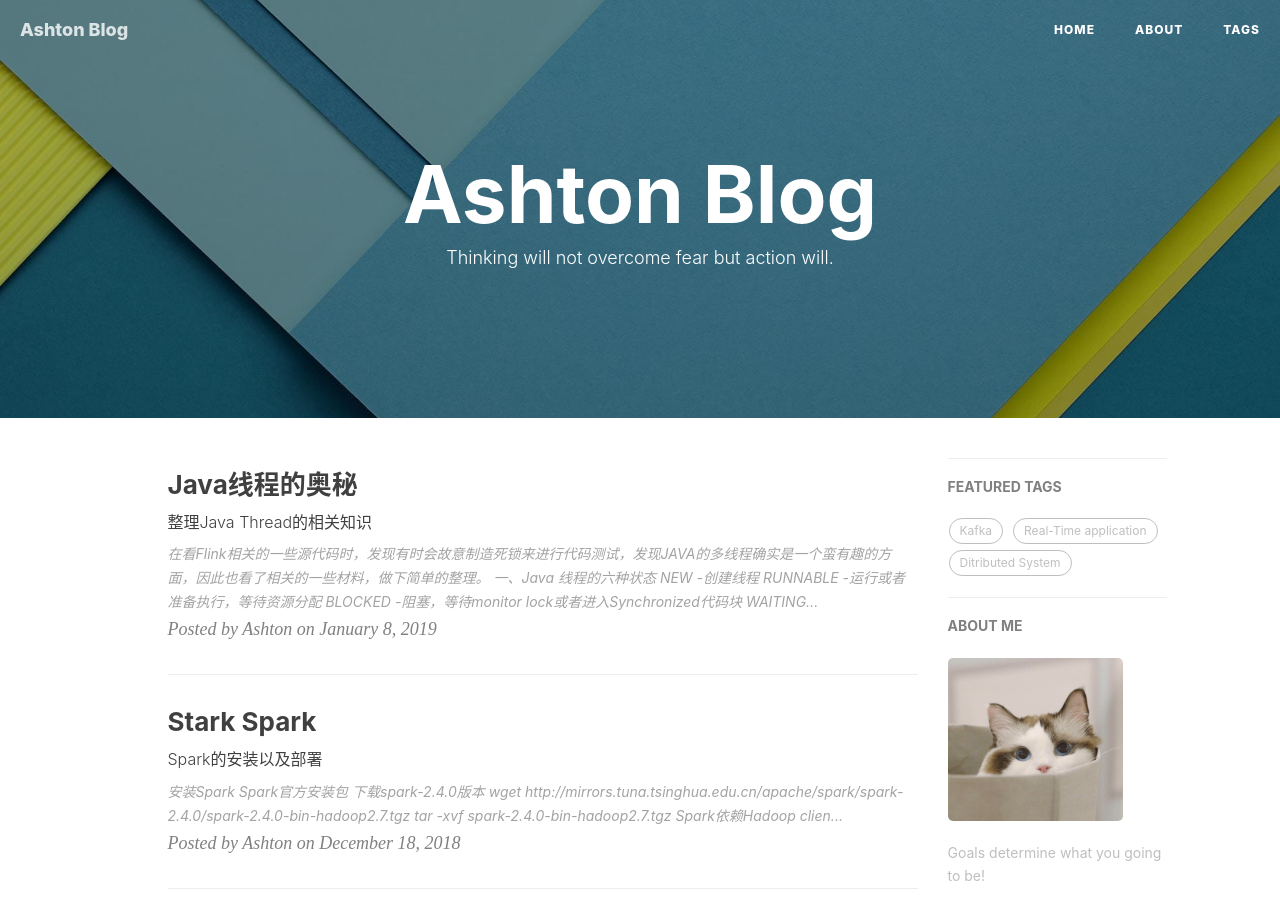
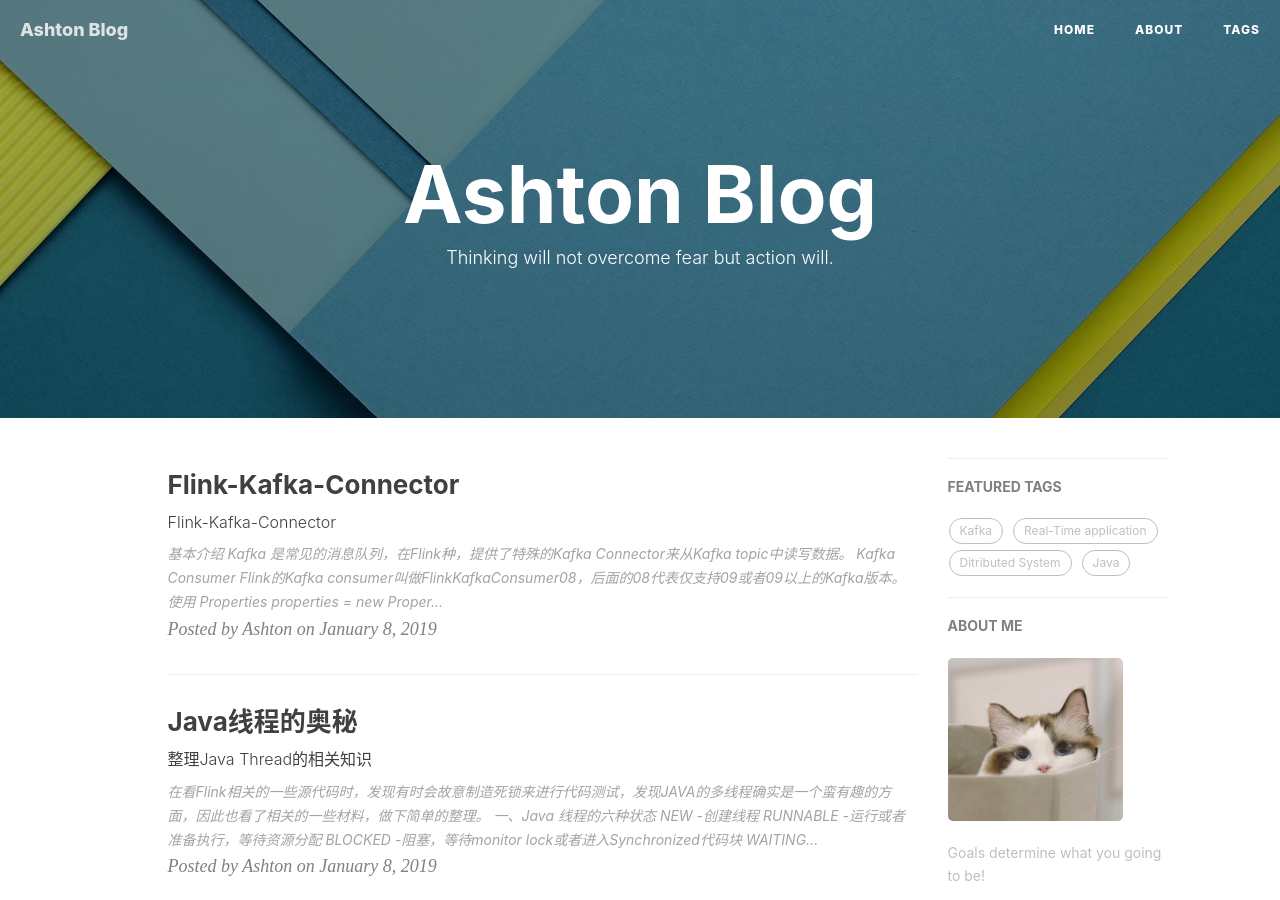
Before and after one commit to ashtongao/ashtongao.github.io, a Jekyll site: the page built from index.html, in a window 1280 px wide and 900 px high. Built offline with Jekyll 4.4.1, drawn with Linux system fonts in a browser that asks for light colours; nearby versions of some CDN libraries; the list of posts is cut into pages by our own code; comment, search, counter and statistics services are not loaded; part of the change alters nothing that is shown.

Commit message:
feat: saved

````diff
--- /dev/null
+++ b/_posts/2019-01-17-Flink-Kafka-Connector.md
@@ -0,0 +1,88 @@
+---
+layout:     post
+title:      Flink-Kafka-Connector
+subtitle:   Flink-Kafka-Connector
+date:       2019-01-08
+author:     Ashton
+header-img: img/post-bg-os-metro.jpg
+catalog: true
+tags:
+    - Flink
+    - Java
+    - kafka
+---
+
+
+## 基本介绍
+
+Kafka 是常见的消息队列，在Flink种，提供了特殊的Kafka Connector来从Kafka topic中读写数据。
+
+## Kafka Consumer
+
+Flink的Kafka consumer叫做FlinkKafkaConsumer08，后面的08代表仅支持09或者09以上的Kafka版本。
+
+使用
+
+```java
+Properties properties = new Properties();
+properties.setProperty("bootstrap.servers", "localhost:9092");
+
+// Kafka 0.8 版本才需要
+properties.setProperty("zookeeper.connect", "localhost:2182");
+properties.setProperty("group.id", "test");
+
+DataStream<String> strem = env.addSource(new FlinkKafkaConsumer08<>("topic", new SimpleStringSchema(), properties));
+```
+
+constructor的参数
+
+1. topic 名称
+2. DeserializationSchema或者KeyedDeserializationSchema用于反序列化Kafka数据
+3. Kafka Comsumer配置
+    * bootstrap.ervers
+    * zookeeper.connect
+    * group.id，是consumer group id
+
+
+## DeserializationSchema
+
+DeserializationSchema 可以让 Flink Kafka Consumer 知道如何将二进制数据转化为Java对象，每一个Kafka消息都会使用反序列化方法`T deserialize(byte[] message)`来解析，从而获得从Kafka中传递过来的值。
+
+`AbstractDeserializationSchema.java` 描述了如何将Java/Scala类型转化为Flink类型，如果需要实现 `vanilla DeserializationSchema`，则需要实现 `getProducedType(...)` 方法
+
+Flink提供了以下的schemas
+
+1. `TypeInformationSerializationSchema` ，基于 Flink's TypeInformation，可以很方便读写
+2. `JsonDeserializationSchema`，将JSON序列化为ObjectNode对象，可以通过ObjectNode.get("field").as(...)() 来访问
+3. `AvroDeserializationSchema`，序列化Avro格式的数据
+
+如果在反序列化的过程中遇到一个损坏的message，有两种处理办法
+
+1. 在deserialize方法内部抛出异常，这会导致job失败，并且重启
+2. 返回null，忽略损坏message
+
+需要注意的是，由于consumer's的容错机制，失败的job会导致重新comsumer重新进行反序列化，从而导致死循环
+
+## Kafka Comsumer的偏移量配置
+
+```java
+// 获得stream的执行环境
+final StreamExecutionEnvironment env = StreamExecutionEnvironment.getExecutionEnvironment();
+
+FlinkKakfaComsumer08<String> myComsumer = new FlinkKafkaComsumer08<>(...);
+
+myConsumer.setStartFromEarliest();     // start from the earliest record possible
+myConsumer.setStartFromLatest();       // start from the latest record
+myConsumer.setStartFromTimestamp(...); // start from specified epoch timestamp (milliseconds)
+myConsumer.setStartFromGroupOffsets(); // the default behaviour
+
+DataStream<String> stream = env.addSource(myComsumer);
+
+```
+
+
+
+
+## Reference
+
+[Apache Kafka Connector](https://ci.apache.org/projects/flink/flink-docs-release-1.7/dev/connectors/kafka.html)
````
Also changed, not shown: _posts/2019-01-08-Java线程的奥秘.md (line endings or trailing spaces).
